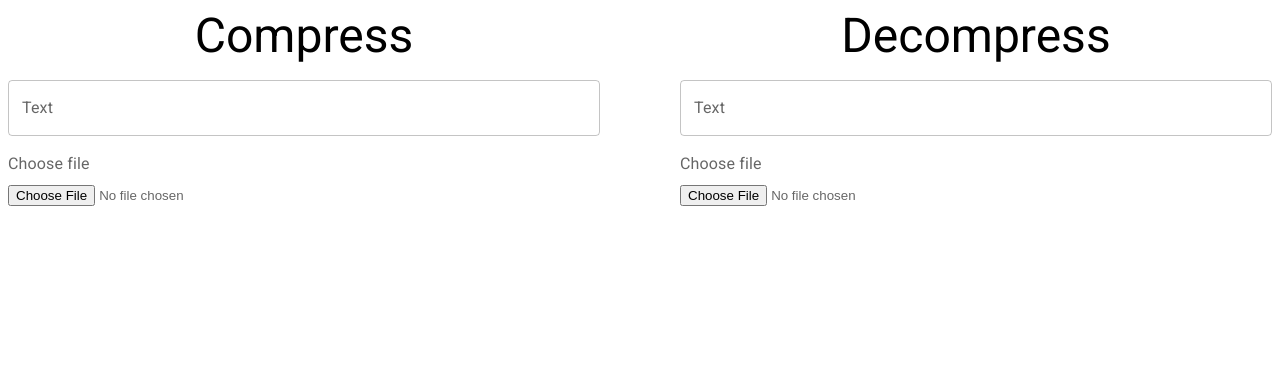
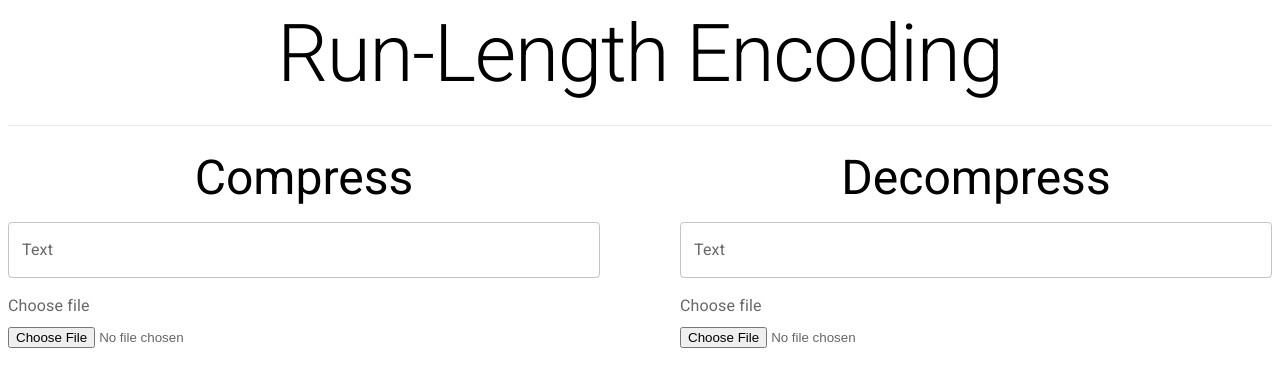
Before and after one commit to sebastiansiejek/rle, a React (Create React App) app: page / in a window 1280 px wide. Shown: the top 386 px of the page. Built offline with nearby package versions, Linux system fonts and the light colour scheme.

Commit message:
feat: add title

```diff
--- a/src/App.tsx
+++ b/src/App.tsx
@@ -1,3 +1,4 @@
+import { Divider, Typography } from '@mui/material'
 import CompressFile from './components/CompressFile'
 import ConvertText from './components/ConvertText'
 import DecompressFile from './components/DecompressFile'
@@ -5,6 +6,20 @@ import { compress, decompress } from './utils/rle'
 
 function App() {
   return (
+    <div>
+      <div
+        style={{
+          textAlign: 'center',
+          marginBottom: '1.5rem',
+        }}
+      >
+        <strong>
+          <Typography variant='h1' fontSize={'5rem'} paddingBottom={'1.5rem'}>
+            Run-Length Encoding
+          </Typography>
+        </strong>
+        <Divider light />
+      </div>
       <div
         style={{
           display: 'grid',
@@ -42,6 +57,7 @@ function App() {
           </div>
         </div>
       </div>
+    </div>
   )
 }
 
```
Lines whose indentation alone changed are shown as unchanged.
